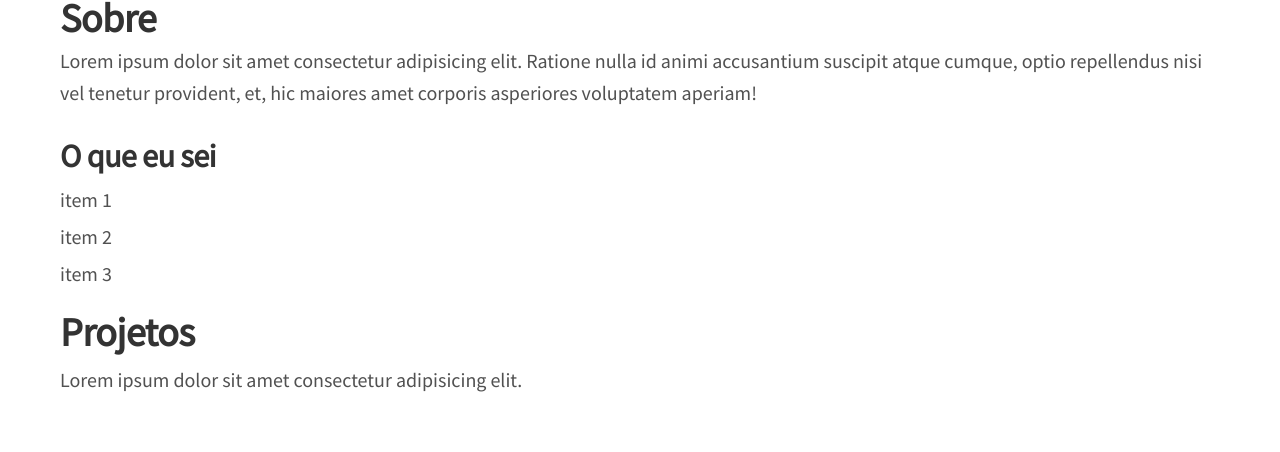
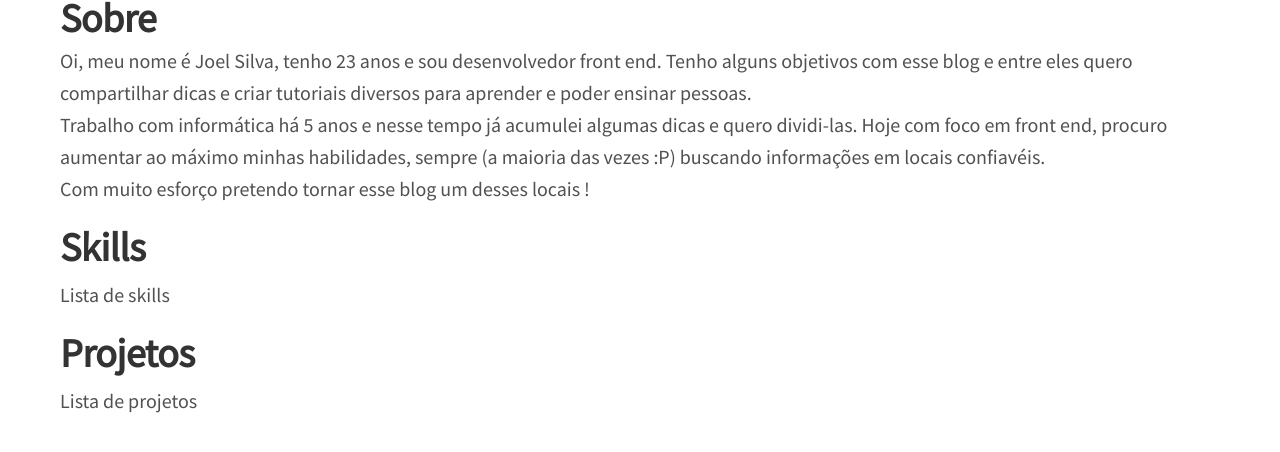
Before and after one commit to Jhoow13/joel-blog, a Jekyll site: the page built from about.html, in a window 1280 px wide, cut to the strip 434-901 px from the top of the page. Shown: the top 452 px of the strip. Built offline with Jekyll 4.4.1, drawn with Linux system fonts in a browser that asks for light colours.

Commit message:
About me

```diff
--- a/about.html
+++ b/about.html
@@ -6,23 +6,22 @@ nav: true
 ---
 <article class="about">
   <section>
-    <img src="https://avatars2.githubusercontent.com/u/18129245?v=4" alt="Foto do dono do blog :)">
+    <img class="eu" src="https://avatars2.githubusercontent.com/u/18129245?v=4" alt="Foto do dono do blog :)">
     <h1 class="about-title">{{page.title}}</h1>
     <p>
-      Lorem ipsum dolor sit amet consectetur adipisicing elit. Ratione nulla id animi accusantium suscipit atque cumque, optio repellendus nisi vel tenetur provident, et, hic maiores amet corporis asperiores voluptatem aperiam!
+      Oi, meu nome é Joel Silva, tenho 23 anos e sou desenvolvedor front end. Tenho alguns objetivos com esse blog e entre eles quero compartilhar dicas e criar tutoriais diversos para aprender e poder ensinar pessoas. <br>
+      Trabalho com informática há 5 anos e nesse tempo já acumulei algumas dicas e quero dividi-las. Hoje com foco em front end, procuro aumentar ao máximo minhas habilidades, sempre (a maioria das vezes :P) buscando informações em locais confiavéis. <br>
+      Com muito esforço pretendo tornar esse blog um desses locais  !
     </p>
-    <h2>O que eu sei</h2>
-    <ul>
-      <li>item 1</li>
-      <li>item 2</li>
-      <li>item 3</li>
-    </ul>
+  </section>
+
+  <section>
+      <h1 class="section-title">Skills</h1>
+      <p>Lista de skills</p>
   </section>
 
   <section>
     <h1 class="section-title">Projetos</h1>
-    <p>
-      Lorem ipsum dolor sit amet consectetur adipisicing elit.
-    </p>
+    <p>Lista de projetos</p>
   </section>
 </article>
```
